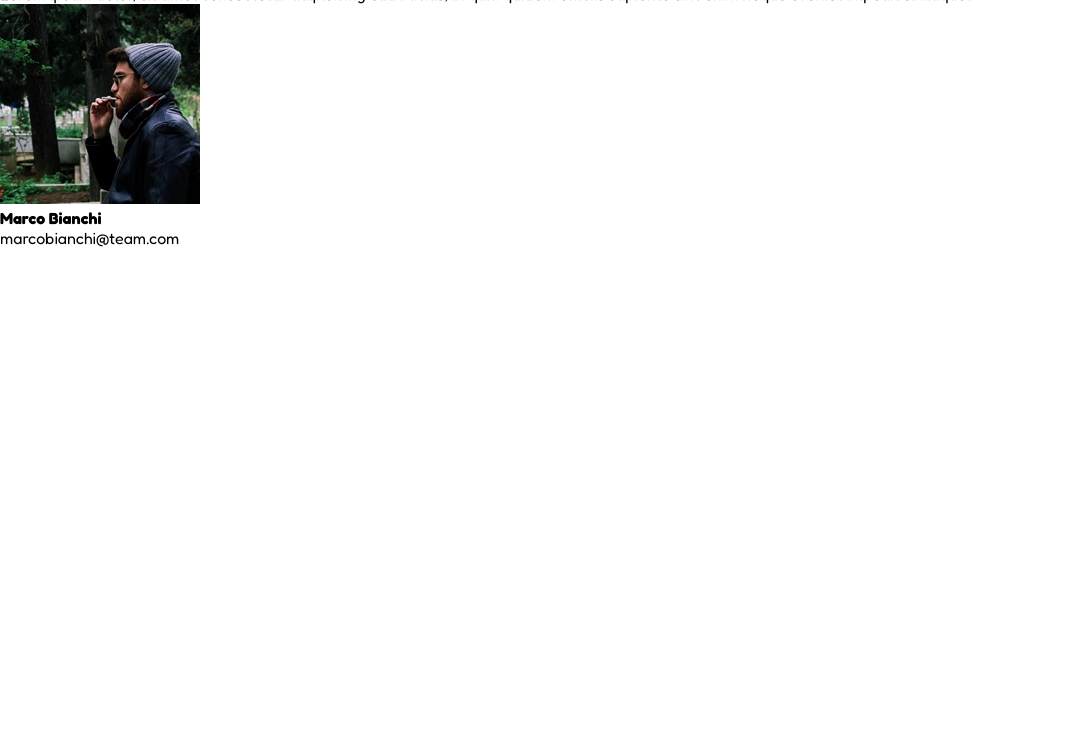
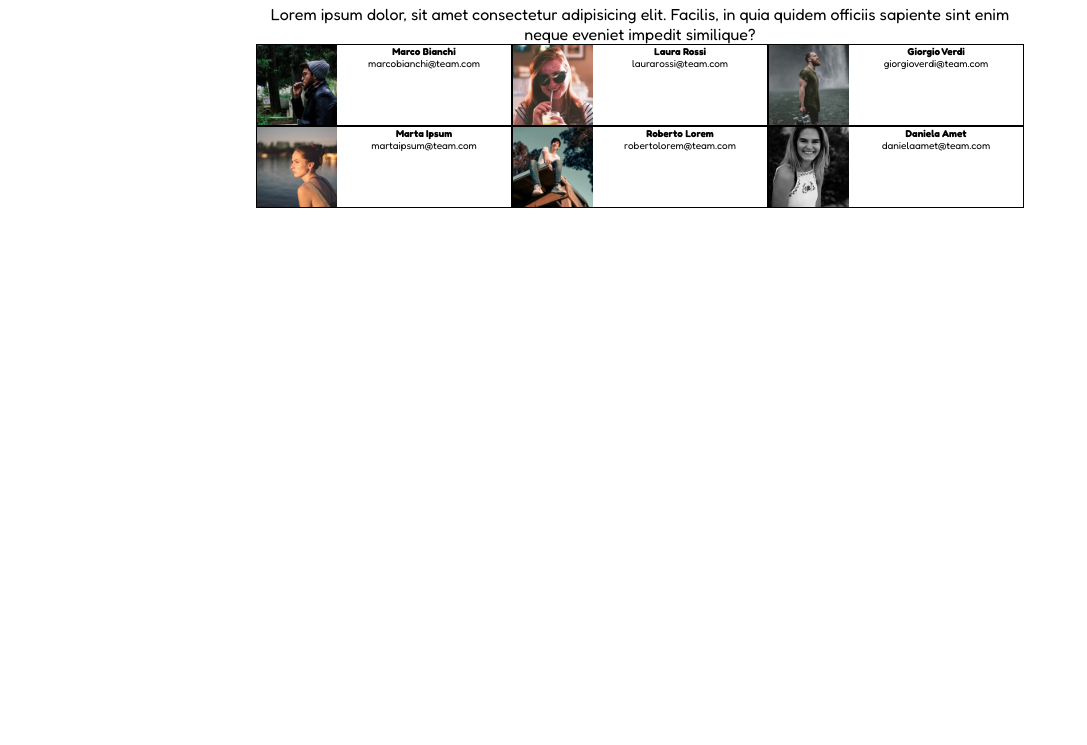
Before and after one commit to mattialicausi/html-css-float-cards, a plain HTML site: page index.html in a window 1280 px wide. Shown: the part 55-800 px from the top of the page, without its empty margins (0-1087 px from the left). Drawn offline with Linux system fonts and the light colour scheme.

Commit message:
creato float

```diff
--- a/css/style.css
+++ b/css/style.css
@@ -6,4 +6,29 @@
 }
 .contenitore{
     font-family: Fredoka;
+    text-align: center;
+    margin-left: 20%;
+    margin-right: 20%;
+
+
 }
+/* modifico layout */
+main{
+    margin-top: 20px;
+}
+img{
+    width: 80px;
+    height: auto;
+    float: left;
+}
+.rettangoli{
+    border: 1px solid black;
+    width: calc(100% / 3);
+    float: left;
+}
+h4{
+    font-size: 10px;
+}
+.email{
+    font-size: 10px;
+}
--- a/index.html
+++ b/index.html
@@ -23,10 +23,35 @@
         </section>
         <!-- sezione 2 -->
         <section>
-            <div>
+            <div class="rettangoli">
                 <img src="img/male1.png" alt="Marco Bianchi">
                 <h4>Marco Bianchi</h4>
-                <p>marcobianchi@team.com</p>
+                <p class="email">marcobianchi@team.com</p>
+            </div>
+            <div class="rettangoli">
+                <img src="img/female1.png" alt="Laura Rossi">
+                <h4>Laura Rossi</h4>
+                <p class="email">laurarossi@team.com</p>
+            </div>
+            <div class="rettangoli">
+                <img src="img/male2.png" alt="Giorgio Verdi">
+                <h4>Giorgio Verdi</h4>
+                <p class="email">giorgioverdi@team.com</p>
+            </div>
+            <div class="rettangoli">
+                <img src="img/female2.png" alt="Marta Ipsum">
+                <h4>Marta Ipsum</h4>
+                <p class="email">martaipsum@team.com</p>
+            </div>
+            <div class="rettangoli">
+                <img src="img/male3.png" alt="Roberto Lorem">
+                <h4>Roberto Lorem</h4>
+                <p class="email">robertolorem@team.com</p>
+            </div>
+            <div class="rettangoli">
+                <img src="img/female3.png" alt="Daniela Amet">
+                <h4>Daniela Amet</h4>
+                <p class="email">danielaamet@team.com</p>
             </div>
         </section>
     </main>
```
